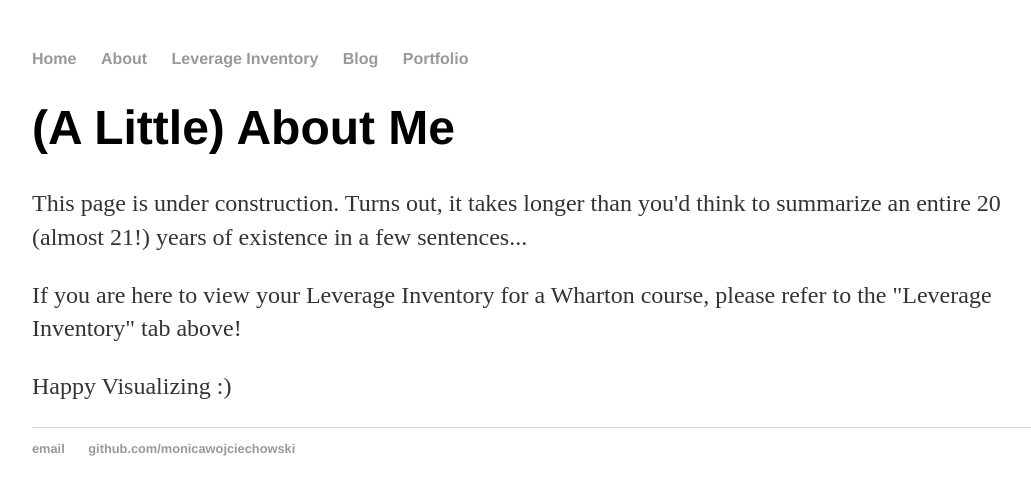
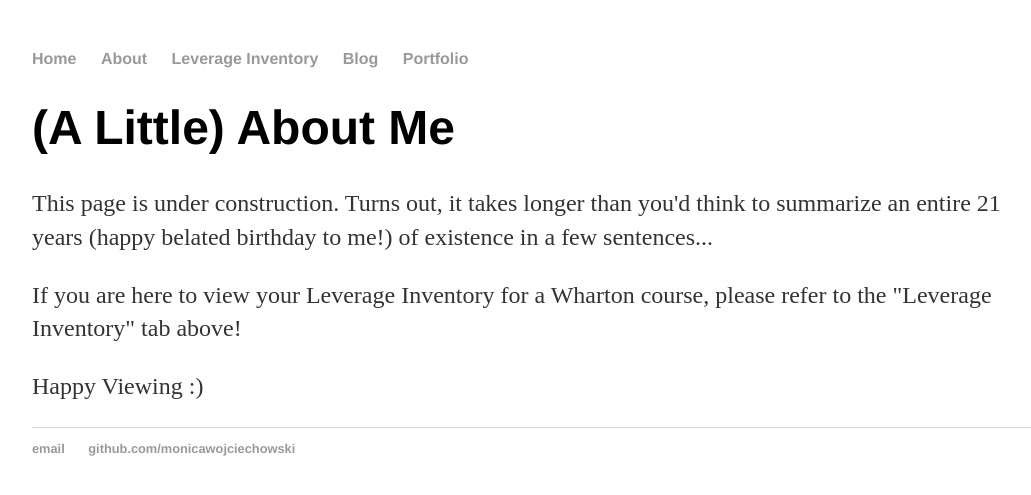
Before and after one commit to monicawoj/monicawojciechowski.github.io, a Jekyll site: the page built from about/index.html, in a window 1280 px wide. Shown: the top 495 px of the page, without its empty margins (96-1127 px from the left). Built offline with Jekyll 4.4.1, drawn with Linux system fonts in a browser that asks for light colours.

Commit message:
Update index.html

```diff
--- a/about/index.html
+++ b/about/index.html
@@ -3,8 +3,8 @@ layout: default
 title: (A Little) About Me
 ---
 <h1>{{ page.title }}</h1>
-<p>This page is under construction. Turns out, it takes longer than you'd think to summarize an entire 20 (almost 21!) years of existence in a few sentences...</p>
+<p>This page is under construction. Turns out, it takes longer than you'd think to summarize an entire 21 years (happy belated birthday to me!) of existence in a few sentences...</p>
 
 <p>If you are here to view your Leverage Inventory for a Wharton course, please refer to the "Leverage Inventory" tab above!</p>
 
-<p>Happy Visualizing :)</p>
+<p>Happy Viewing :)</p>
```
